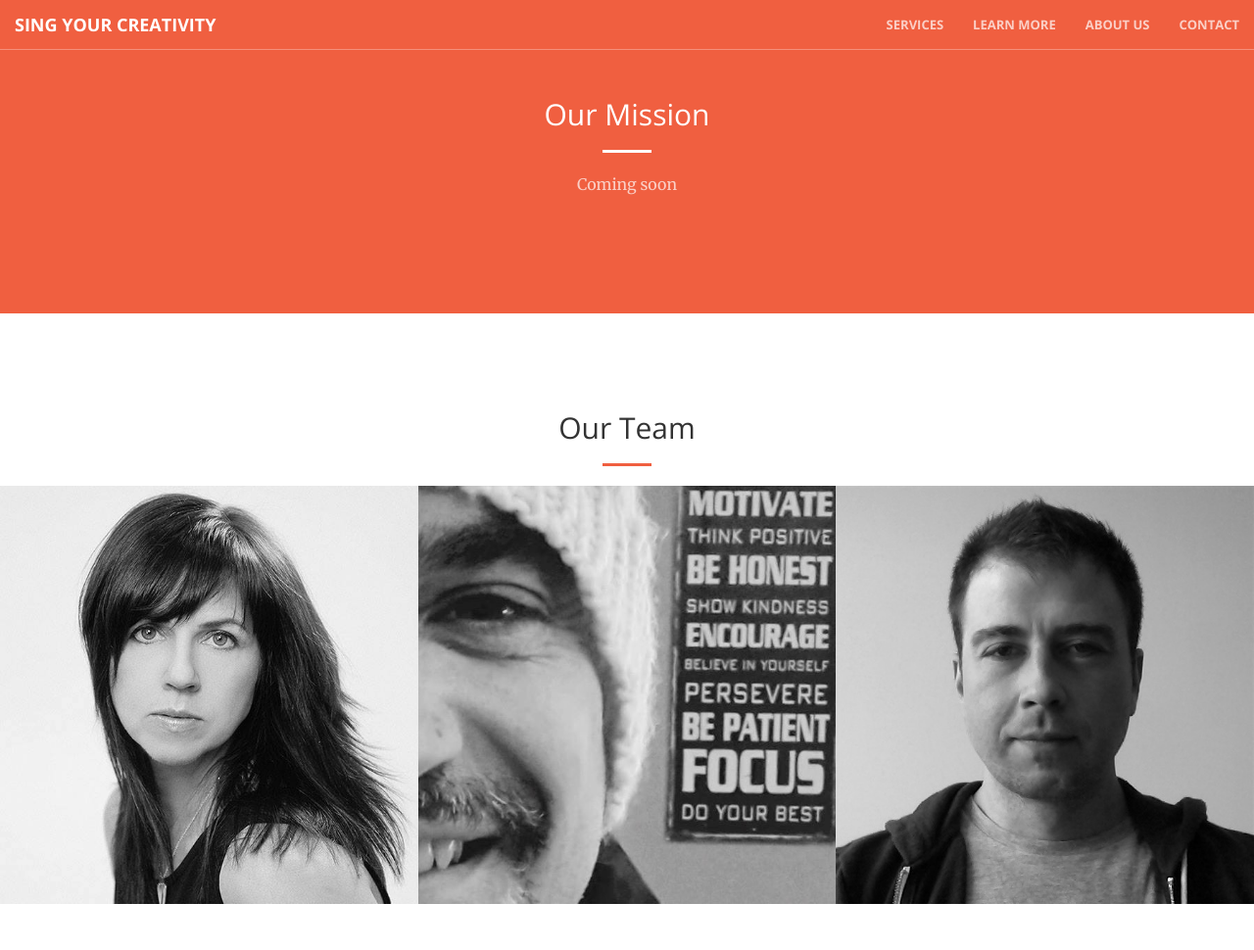
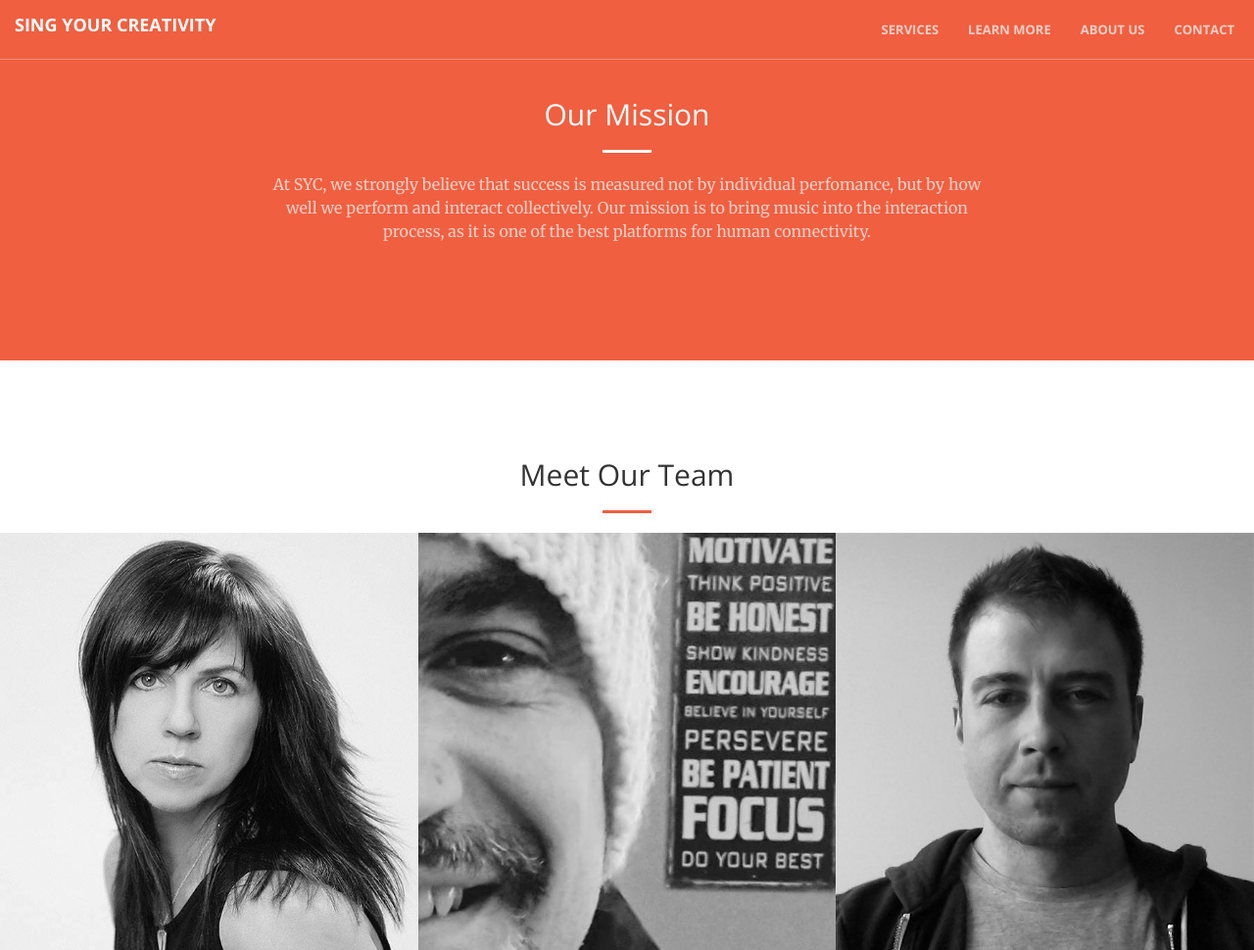
Before and after one commit to voice4eva/SingYourCreativity, a PHP site: page /about.html in a window 1280 px wide. Shown: the top 970 px of the page at 98% size. Run offline with PHP 8.4, Linux system fonts and the light colour scheme.

Commit message:
edited about us

```diff
--- a/about.html
+++ b/about.html
@@ -38,11 +38,11 @@
 
 <body id="page-top">
 
-    <nav id="mainNav" class="navbar navbar-alternate navbar-fixed-top">
+    <nav id="mainNav" class="navbar navbar-primary navbar-fixed-top">
         <div class="container-fluid">
             <!-- Brand and toggle get grouped for better mobile display -->
             <div class="navbar-header">
-                <button type="button" class="navbar-toggle collapsed" data-toggle="collapse" data-target="#bs-example-navbar-collapse-1">
+                <button type="button" class="navbar-toggle collapsed alternate" data-toggle="collapse" data-target="#bs-example-navbar-collapse-1">
                     <span class="sr-only">Toggle navigation</span>
                     <span class="icon-bar"></span>
                     <span class="icon-bar"></span>
@@ -77,23 +77,78 @@
     <div id="sycModal" class="modal">
 
         <!-- Modal content -->
-        <div class="modal-content">
+        <div class="modal-content-alternate">
             <span class="modal-close">x</span>
             <p>
                 <!-- About Eva Klirowska -->
                 <div class="hidden" id="modalTeamMem_Eva">
-                    <h3 style="color: white"> About Eva (Coming Soon) </h3>
+                    <div>
+                        <img src="img/team/eva_klirowska_small.jpg" class="img-responsive img-modal" alt="Eva Klirowska">
+                    </div>
+                    <div class="text-center">
+                        <strong>"It has been a great joy to see my students discover their talents, often deeply hidden or restrained." ~ Eva Klirowska</strong>
+                    </div>
+                    <div class="text-center">
+                    <hr> Eva is a professional singer, choir conductor and teacher. She has 20 years of experience in teaching music to adults and adolescents. Over her career she has performed in the USA, Switzerland Poland. She practices singing with passion
+                    and uses it as therapy.
+                    </div>
+                      <div class="modal-box text-center">
+                        <i class="fa fa-2x fa-music text-primary"></i>
+                        <h3>Music Teacher</h3>
+                          <ul>
+                              <li>"The Source" in Renens, VD</li>
+                              <li>"EJMA Valais" in Martigny, VS</li>
+                              <li>"Alfa" in Sion, VS</li>
+                              <li><i>Independent music courses</i></li>
+                          </ul>
+                    </div>
+                      <div class="modal-box text-center">
+                        <i class="fa fa-2x fa-microphone text-primary"></i>
+                        <h3>Choir Conductor</h3>
+                          <ul>
+                            <li>"Mixed Choir of Morgins" in Morgins, VS (since 2010)</li>
+                            <li>"Esperance" in Troistorrents, VS (since 2008)</li>
+                            <li>"Choeur d’Hommes" in Val d'illiez, VS (since 2014)</li>
+                            <li>"Savièse Chante "in Savièse, VS (2000-2007)</li>
+                            <li>"Polyphonia" in Vernayaz, VS (2000-2002)</li>
+                            <li><i>Regular practice sessions and extensive performing</i></li>
+                          </ul>
+                    </div>
+                      <div class="modal-box text-center">
+                        <i class="fa fa-2x fa-venus text-primary"></i>
+                        <h3>Les Divadevas</h3>
+                          <ul>
+                            <li>Founder of the vocal group <a href="http://www.lesdivadevas.ch/" target="_blank">"Les Divadevas"</a> (since 2003)</li>
+                          </ul>
+                    </div>
+                    <div class="modal-box text-center">
+                      <i class="fa fa-2x fa-book text-primary"></i>
+                      <h3>Musical Education</h3>
+                        <ul>
+                          <li>Vocal training and classical music studies at the conservatory in Poland (1984-1989)</li>
+                          <li>Jazz studies at Berklee College of Music in Boston, USA (1993-1997)</li>
+                        </ul>
+                  </div>
+                  <div class="modal-box text-center">
+                    <i class="fa fa-2x fa-female text-primary"></i>
+                    <h3>Dance Background</h3>
+                      <ul>
+                        <li>Dancer in a youth dance group “Rytm” in Poland (1975-1986)</li>
+                        <li>Extensive performing and winners in consecutive annual national competitions</li>
+                      </ul>
                 </div>
+
+                    </div>
                 <!-- About Olivier Gallen -->
                 <div class="hidden" id="modalTeamMem_Sylvester">
-                    <h3 style="color:white;"> About Sylvester (Coming Soon) </h3>
+                    <h3 style="color:black;"> About Sylvester (Coming Soon) </h3>
                 </div>
                 <!-- About Sylvester Klirowski -->
                 <div class="hidden" id="modalTeamMem_Olivier">
-                    <h3 style="color:white;"> About Olivier (Coming Soon) </h3>
+                    <h3 style="color:black;"> About Olivier (Coming Soon) </h3>
                 </div>
         </div>
-    </div>
+      </div>
 
     <section class="bg-primary" id="mission">
         <div class="container">
@@ -101,14 +156,15 @@
                 <div class="col-lg-8 col-lg-offset-2 text-center">
                     <h2 class="section-heading">Our Mission</h2>
                     <hr class="light">
-                    <p class="text-faded">Coming soon</p>
+                    <p class="text-faded">At SYC, we strongly believe that success is measured not by individual perfomance, but by how well we perform and interact collectively. Our mission is to bring music into the interaction process, as it is one of the best platforms
+                        for human connectivity.</p>
                 </div>
             </div>
         </div>
     </section>
 
     <section id="team">
-        <h2 class="section-heading" style="text-align: center">Our Team</h2>
+        <h2 class="section-heading" style="text-align: center">Meet Our Team</h2>
         <hr class="primary">
         <div class="container-fluid">
             <div class="row no-gutter">
@@ -135,7 +191,7 @@
                                 <hr style="border-top: 1px solid #fff;">
                             </div>
                             <div class="project-name text-faded">
-                              Media Producer
+                                Media Producer
                             </div>
                         </div>
                     </div>
--- a/contact.html
+++ b/contact.html
@@ -38,11 +38,11 @@
 
 <body id="page-top">
 
-  <nav id="mainNav" class="navbar navbar-alternate navbar-fixed-top">
+  <nav id="mainNav" class="navbar navbar-primary navbar-fixed-top">
     <div class="container-fluid">
       <!-- Brand and toggle get grouped for better mobile display -->
       <div class="navbar-header">
-        <button type="button" class="navbar-toggle collapsed" data-toggle="collapse" data-target="#bs-example-navbar-collapse-1">
+        <button type="button" class="navbar-toggle collapsed alternate" data-toggle="collapse" data-target="#bs-example-navbar-collapse-1">
           <span class="sr-only">Toggle navigation</span>
           <span class="icon-bar"></span>
           <span class="icon-bar"></span>
--- a/css/custom.css
+++ b/css/custom.css
@@ -1,132 +1,178 @@
 header .header-content .header-content-inner p, h1 {
-color: #f05f40;
+    color: #f05f40;
+}
+header .header-content .header-content-inner p, h1 {
+    font-weight: bold;
+    text-transform: uppercase;
+}
+.form-horizontal {
+    margin: 10px 5px 0 5px;
+}
+div #msgSubmit {
+    margin-top: 20px;
+}
+.portfolio-box {
+    cursor: pointer;
+}
+iframe {
+    margin: 5px;
+}
+ol, ul {
+    padding: 5px;
+    list-style-type: none;
 }
 
-header .header-content .header-content-inner p, h1 {
-font-weight: bold;
-text-transform: uppercase;
+/* set position for small images */
+img.img-responsive.img-modal {
+    display: block;
+    margin-left: auto;
+    margin-right: auto;
+    margin-bottom: 20px;
+}
+/* modal box */
+.modal-box {
+    display: block;
+    position: relative;
+    margin: 50px auto 0;
+    max-width: 400px;
 }
 
-.form-horizontal {margin: 10px 5px 0 5px;}
+@media(min-width:992px) {
+    .modal-box {
+        margin: 20px auto 0;
+    }
+}
 
-div #msgSubmit {margin-top: 20px;}
-
-.portfolio-box {cursor: pointer;}
-
-iframe {margin: 5px;}
+.modal-box p {
+    margin-bottom: 0;
+}
 
 /* The Modal (background) */
+
 .modal {
-    display: none; /* Hidden by default */
-    position: fixed; /* Stay in place */
-    z-index: 1; /* Sit on top */
+    display: none;
+    /* Hidden by default */
+    position: fixed;
+    /* Stay in place */
+    z-index: 1;
+    /* Sit on top */
     left: 0;
     top: 0;
-    width: 100%; /* Full width */
-    height: 100%; /* Full height */
-    overflow: auto; /* Enable scroll if needed */
-    background-color: rgb(0,0,0); /* Fallback color */
-    background-color: rgba(0,0,0,0.7); /* Black w/ opacity */
+    width: 100%;
+    /* Full width */
+    height: 100%;
+    /* Full height */
+    overflow: auto;
+    /* Enable scroll if needed */
+    background-color: rgb(0, 0, 0);
+    /* Fallback color */
+    background-color: rgba(0, 0, 0, 0.7);
+    /* Black w/ opacity */
 }
 
 /* Modal Content/Box */
+
 .modal-content {
     background-color: #000;
-    margin: 10% auto; /* 15% from the top and centered */
+    margin: 10% auto;
+    /* 15% from the top and centered */
     padding: 10px;
     border: 1px solid #000;
-    width: 90%; /* Could be more or less, depending on screen size */
+    width: 90%;
+    /* Could be more or less, depending on screen size */
+}
+
+/* Modal Content/Box Alternate */
+
+.modal-content-alternate {
+    background-color: #fff;
+    margin: 10% auto;
+    /* 15% from the top and centered */
+    padding: 10px;
+    border: 1px solid #fff;
+    width: 90%;
+    /* Could be more or less, depending on screen size */
 }
 
 /* The Close Button */
+
 .modal-close {
     color: white;
     float: right;
     font-size: 20px;
     font-weight: bold;
 }
-
-.modal-close:hover,
-.modal-close:focus {
+.modal-close:hover, .modal-close:focus {
     color: white;
     text-decoration: none;
     cursor: pointer;
 }
 
-/* Navbar Contact page */
+/* Navbar primary */
 
-.navbar-alternate {
-    border-color: rgba(34,34,34,.05);
-    font-family: 'Open Sans','Helvetica Neue',Arial,sans-serif;
+.navbar-primary {
+    border-color: rgba(34, 34, 34, .05);
+    font-family: 'Open Sans', 'Helvetica Neue', Arial, sans-serif;
     background-color: #f05f40;
     -webkit-transition: all .35s;
     -moz-transition: all .35s;
     transition: all .35s;
 }
-
-.navbar-alternate .navbar-header .navbar-brand {
+.navbar-primary .navbar-header .navbar-brand {
     text-transform: uppercase;
-    font-family: 'Open Sans','Helvetica Neue',Arial,sans-serif;
+    font-family: 'Open Sans', 'Helvetica Neue', Arial, sans-serif;
     font-weight: 700;
-    color: rgba(255,255,255,.7);;
+    color: rgba(255, 255, 255, .7);
+    ;
 }
-
-.navbar-alternate .navbar-header .navbar-brand:hover,
-.navbar-alternate .navbar-header .navbar-brand:focus {
+.navbar-primary .navbar-header .navbar-brand:hover, .navbar-primary .navbar-header .navbar-brand:focus {
     color: #fff;
 }
-
-.navbar-alternate .nav > li>a,
-.navbar-alternate .nav>li>a:focus {
+.navbar-primary .nav > li>a, .navbar-primary .nav>li>a:focus {
     text-transform: uppercase;
     font-size: 13px;
     font-weight: 700;
     color: #fff;
 }
-
-.navbar-alternate .nav > li>a:hover,
-.navbar-alternate .nav>li>a:focus:hover {
+.navbar-primary .nav > li>a:hover, .navbar-primary .nav>li>a:focus:hover {
     color: #f05f40;
 }
-
-.navbar-alternate .nav > li.active>a,
-.navbar-alternate .nav>li.active>a:focus {
+.navbar-primary .nav > li.active>a, .navbar-primary .nav>li.active>a:focus {
     color: #fff!important;
     background-color: transparent;
 }
-
-.navbar-alternate .nav > li.active>a:hover,
-.navbar-alternate .nav>li.active>a:focus:hover {
+.navbar-primary .nav > li.active>a:hover, .navbar-primary .nav>li.active>a:focus:hover {
     background-color: transparent;
 }
-
 @media(min-width:768px) {
-    .navbar-alternate {
-        border-color: rgba(255,255,255,.3);
+    .navbar-primary {
+        border-color: rgba(255, 255, 255, .3);
     }
-
-    .navbar-alternate .navbar-header .navbar-brand {
-        color: rgba(255,255,255,.7);
+    .navbar-primary .navbar-header .navbar-brand {
+        color: rgba(255, 255, 255, .7);
     }
-
-    .navbar-alternate .navbar-header .navbar-brand:hover,
-    .navbar-alternate .navbar-header .navbar-brand:focus {
+    .navbar-primary .navbar-header .navbar-brand:hover, .navbar-primary .navbar-header .navbar-brand:focus {
         color: #fff;
     }
-
-    .navbar-alternate .nav > li>a,
-    .navbar-alternate .nav>li>a:focus {
-        color: rgba(255,255,255,.7);
+    .navbar-primary .nav > li>a, .navbar-primary .nav>li>a:focus {
+        color: rgba(255, 255, 255, .7);
     }
-
-    .navbar-alternate .nav > li>a:hover,
-    .navbar-alternate .nav>li>a:focus:hover {
+    .navbar-primary .nav > li>a:hover, .navbar-primary .nav>li>a:focus:hover {
         color: #fff;
     }
-
-    .navbar-alternate.affix {
+    .navbar-primary.affix {
         border-color: #f05f40;
         background-color: #f05f40;
     }
+}
 
+/* Navbar Collapsed Button alternate */
+
+button.navbar-toggle.alternate.collapsed, button.navbar-toggle.alternate {
+    background-color: transparent;
+    border: 1px solid rgba(255, 255, 255, .7);
+    background-image: none;
 }
+button.navbar-toggle.alternate.collapsed span.icon-bar, button.navbar-toggle.alternate span.icon-bar {
+    background-color: rgba(255, 255, 255, .7);
+}
```
Also changed, not shown: index.html (+6 -2 lines), img/team/eva_klirowska_small.jpg (added), img/team/olivier_gallen_small.jpg (added), img/team/sylvester_klirowski_small.jpg (added), 1 other file.
